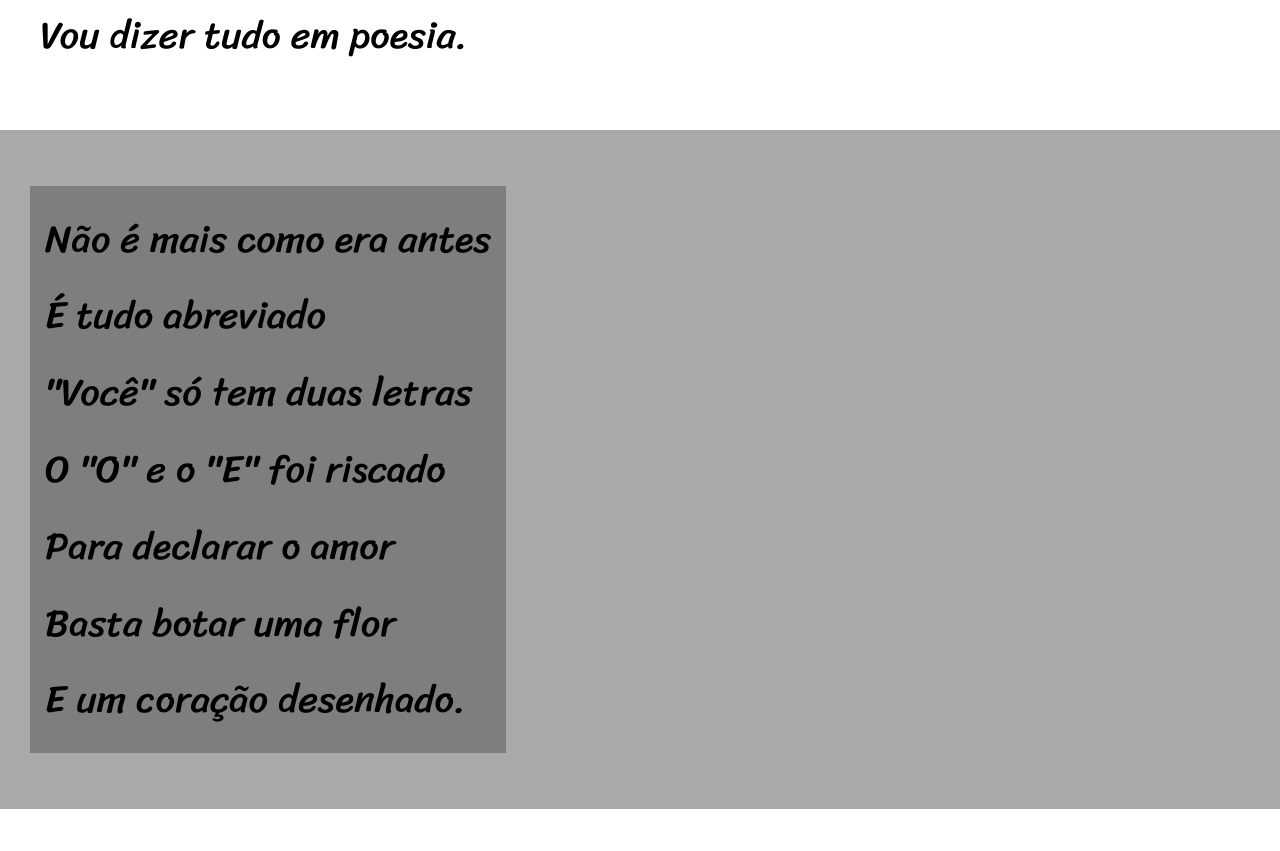
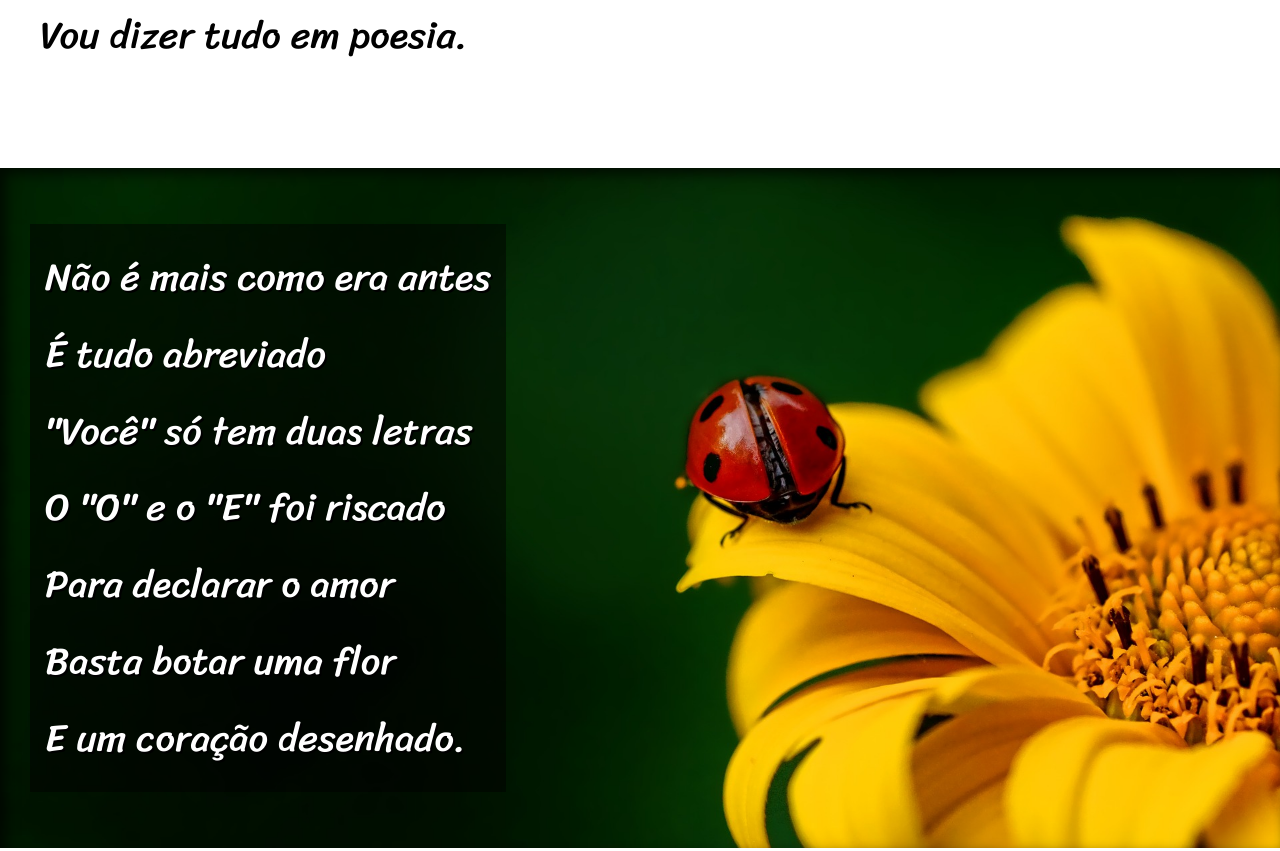
Before and after one commit to GustavRibeiro/HTML-CSS, a plain HTML site: page desafios/012/index.html in a window 1280 px wide. Shown: the part 780-1631 px from the top of the page. Drawn offline with Linux system fonts and the light colour scheme.

Commit message:
msj desafio 012

```diff
--- a/desafios/012/estilo/style.css
+++ b/desafios/012/estilo/style.css
@@ -54,6 +54,11 @@ section {
     font-family: var(--fonte3);
     font-size: 3vw;
 }
+
+section > p {
+    padding-bottom: 1em;
+}
+
 section.normal {
     background-color: white;
     color: black;
@@ -62,16 +67,28 @@ section.normal {
 
 section.imagem {
     background-color: darkgrey;
-    color: black;
+    color: white;
     padding-left: 30px;
+    box-shadow: inset 6px 6px 13px 0px rgba(0, 0, 0, 0.685);
+    background-size: cover;
+    background-attachment: fixed;
 }
 
 section.imagem > p {
     display: inline-block;
     padding: 15px;
-    background-color: rgba(0, 0, 0, 0.253);
+    background-color: rgba(0, 0, 0, 0.495);
+    text-shadow: 2px 2px 0px black;
 }
 
+section#img01 {
+    background-image: url('../imagens/background001.jpg');
+    background-position: right center;
+}
+
+section#img02 {
+    background-image: url('../imagens/background002.jpg');
+}
 
 
 
--- a/desafios/012/index.html
+++ b/desafios/012/index.html
@@ -25,7 +25,7 @@
             </p>
         </section>
 
-        <section class="imagem">
+        <section class="imagem" id="img01">
             <p>
                 Não é mais como era antes <br>
                 É tudo abreviado <br>
@@ -58,7 +58,7 @@
             </p>
         </section>
 
-        <section class="imagem">
+        <section class="imagem" id="img02">
             <p >
                 Tenho saudade das cartas <br>
                 Escritas com a própria mão <br>
```
